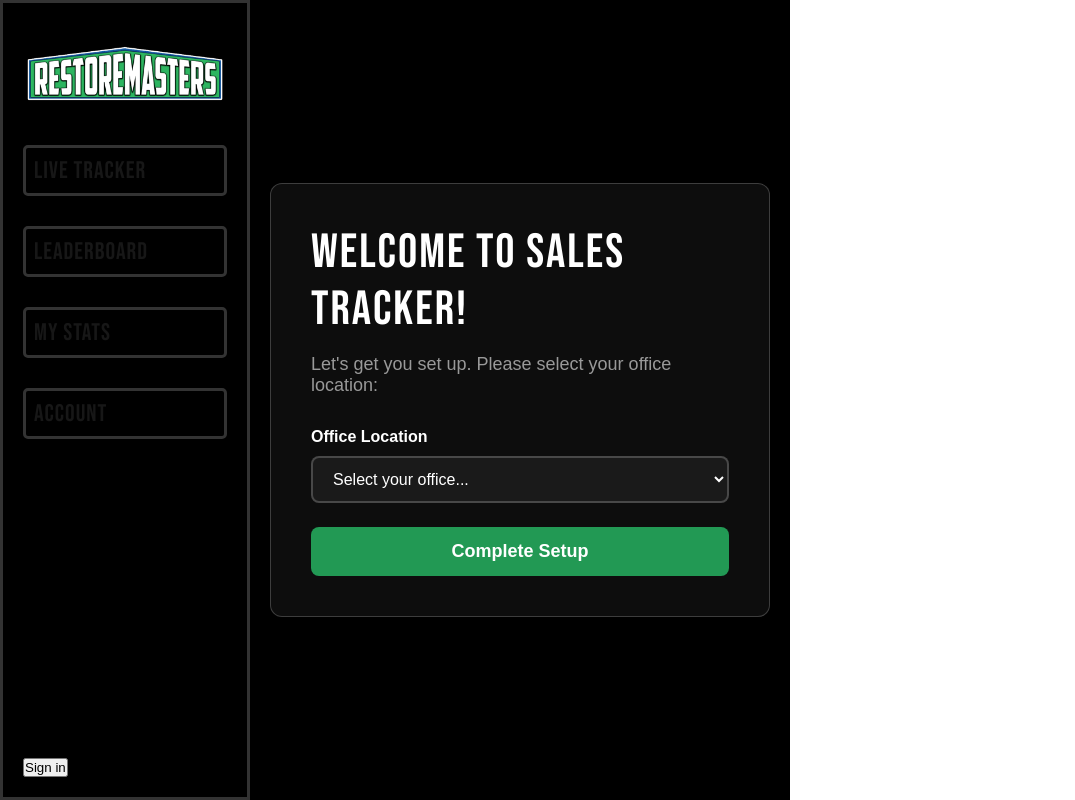
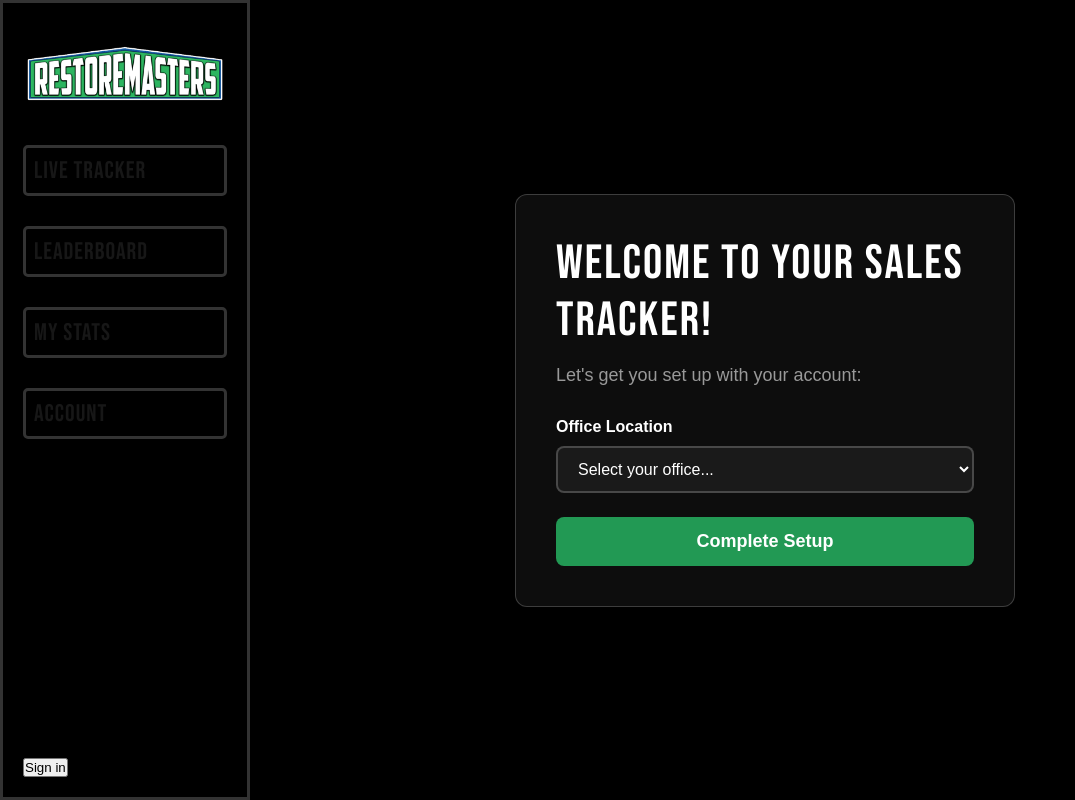
Before and after one commit to EthanDCR/tracker-for-sales-team, a Next.js app: page /onboarding in a window 1280 px wide. Shown: the whole page, without its empty margins (0-1075 px from the left). Built offline with nearby package versions, Linux system fonts and the light colour scheme; no server answers.

Commit message:
fix some user table stuff

```diff
--- a/app/onboarding/onboarding.module.css
+++ b/app/onboarding/onboarding.module.css
@@ -2,7 +2,8 @@
   display: flex;
   justify-content: center;
   align-items: center;
-  min-height: 100vh;
+  height: 100vh;
+  width: 100%;
   background-color: #000;
   padding: 20px;
 }
--- a/app/onboarding/page.js
+++ b/app/onboarding/page.js
@@ -31,10 +31,10 @@ export default function Onboarding() {
   };
 
   return (
-    <div className={styles.container}>
+    <main className={styles.container}>
       <div className={styles.card}>
-        <h1>Welcome to Sales Tracker!</h1>
-        <p>Let's get you set up. Please select your office location:</p>
+        <h1>Welcome to your Sales Tracker!</h1>
+        <p>Let's get you set up with your account:</p>
 
         <form onSubmit={handleSubmit}>
           <div className={styles.formGroup}>
@@ -59,6 +59,6 @@ export default function Onboarding() {
           </button>
         </form>
       </div>
-    </div>
+    </main>
   );
 }
```
Also changed, not shown: app/page.js (+20 -0 lines), middleware.ts (+2 -34 lines).
